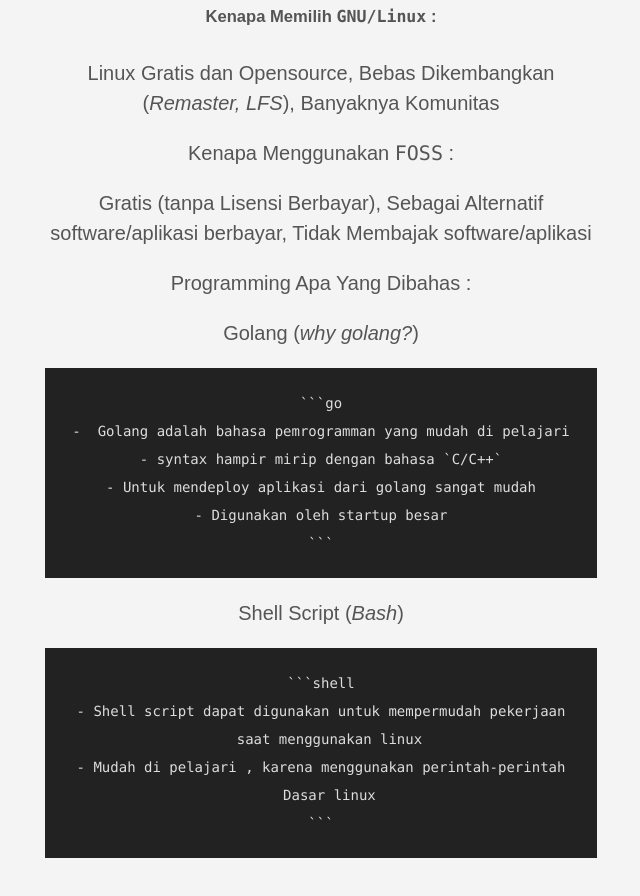
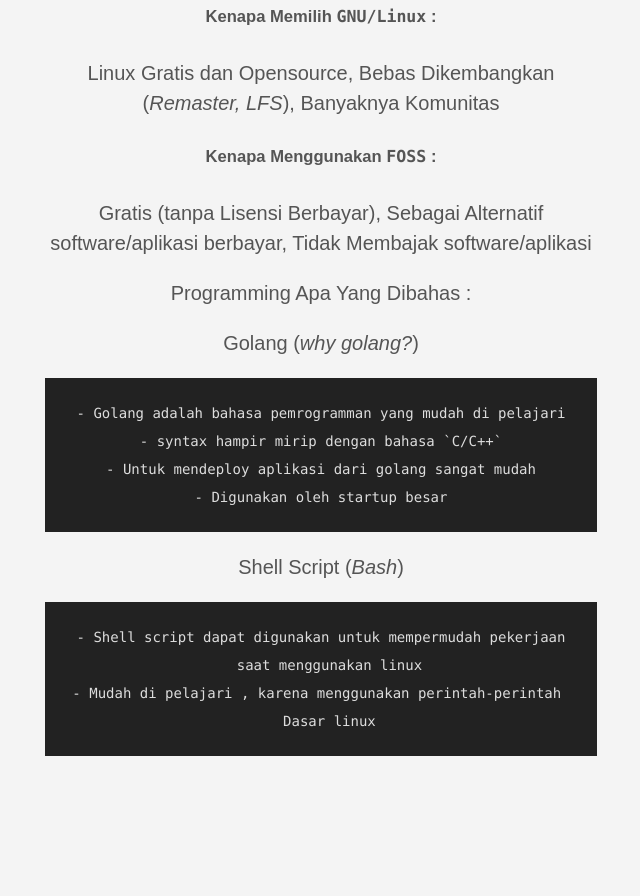
Before and after one commit to mojokerto-foss/mojokerto-foss.github.io, a plain HTML site: page about/index.html in a window 1280 px wide. Shown: the part 1320-2216 px from the top of the page, without its empty margins (319-959 px from the left). Drawn offline with Linux system fonts and the light colour scheme.

Commit message:
Update About Again1

````diff
--- a/about/index.html
+++ b/about/index.html
@@ -139,7 +139,7 @@
 Bebas Dikembangkan (<em>Remaster, LFS</em>),
 Banyaknya Komunitas</p>
 
-<p>Kenapa Menggunakan <code>FOSS</code> :</p>
+<h5 id="kenapa-menggunakan-foss">Kenapa Menggunakan <code>FOSS</code> :</h5>
 
 <p>Gratis (tanpa Lisensi Berbayar),
 Sebagai Alternatif software/aplikasi berbayar,
@@ -149,22 +149,18 @@ Tidak Membajak software/aplikasi</p>
 
 <p>Golang (<em>why golang?</em>)</p>
 
-<pre><code>```go
--  Golang adalah bahasa pemrogramman yang mudah di pelajari
+<pre><code class="language-go">- Golang adalah bahasa pemrogramman yang mudah di pelajari
 - syntax hampir mirip dengan bahasa `C/C++`
 - Untuk mendeploy aplikasi dari golang sangat mudah
 - Digunakan oleh startup besar
-```
 </code></pre>
 
 <p>Shell Script (<em>Bash</em>)</p>
 
-<pre><code>```shell
-- Shell script dapat digunakan untuk mempermudah pekerjaan
+<pre><code class="language-shell">- Shell script dapat digunakan untuk mempermudah pekerjaan
   saat menggunakan linux
 - Mudah di pelajari , karena menggunakan perintah-perintah
   Dasar linux
-```
 </code></pre>
 </section>
     <section class="flex-ns flex-wrap justify-around mt5">
````
